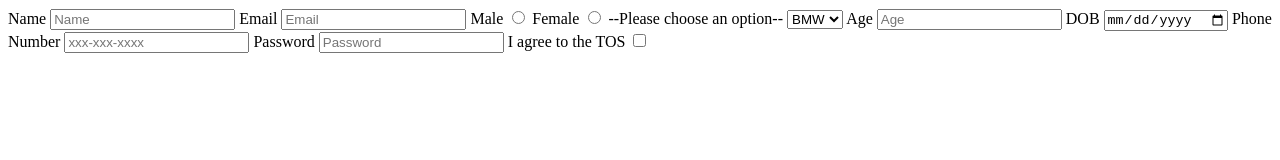
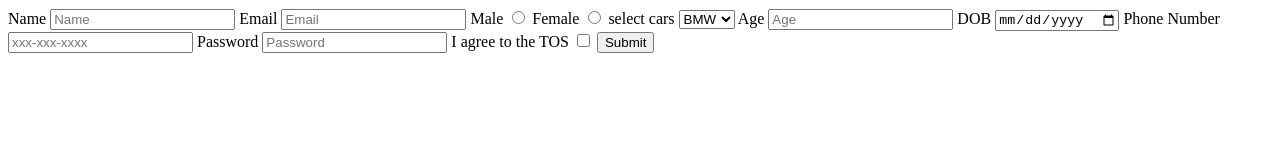
Before and after one commit to acciojob/signup-form-car-abhinav0700, a website: page main.html in a window 1280 px wide. Drawn offline with Linux system fonts and the light colour scheme.

Commit message:
created a submission

```diff
--- a/main.html
+++ b/main.html
@@ -17,7 +17,7 @@
 		<input type="radio" id="gender_m" name="gender" required>
 		<label for="gender_f">Female</label>
 		<input type="radio" id="gender_f" name="gender" required>
-		<label for="cars">--Please choose an option--</label>
+		<label for="cars">select cars</label>
 		<select>
 			<option>BMW</option>
 			<option>Audi</option>
@@ -33,6 +33,7 @@
 		<input type="password" id="password" placeholder="Password" required>
 		<label for="tos">I agree to the TOS</label>
 		<input type="checkbox" id="tos" required>
+		<input type="submit">
 
 	</form>
     <script type="text/javascript" src="./script.js">
```
